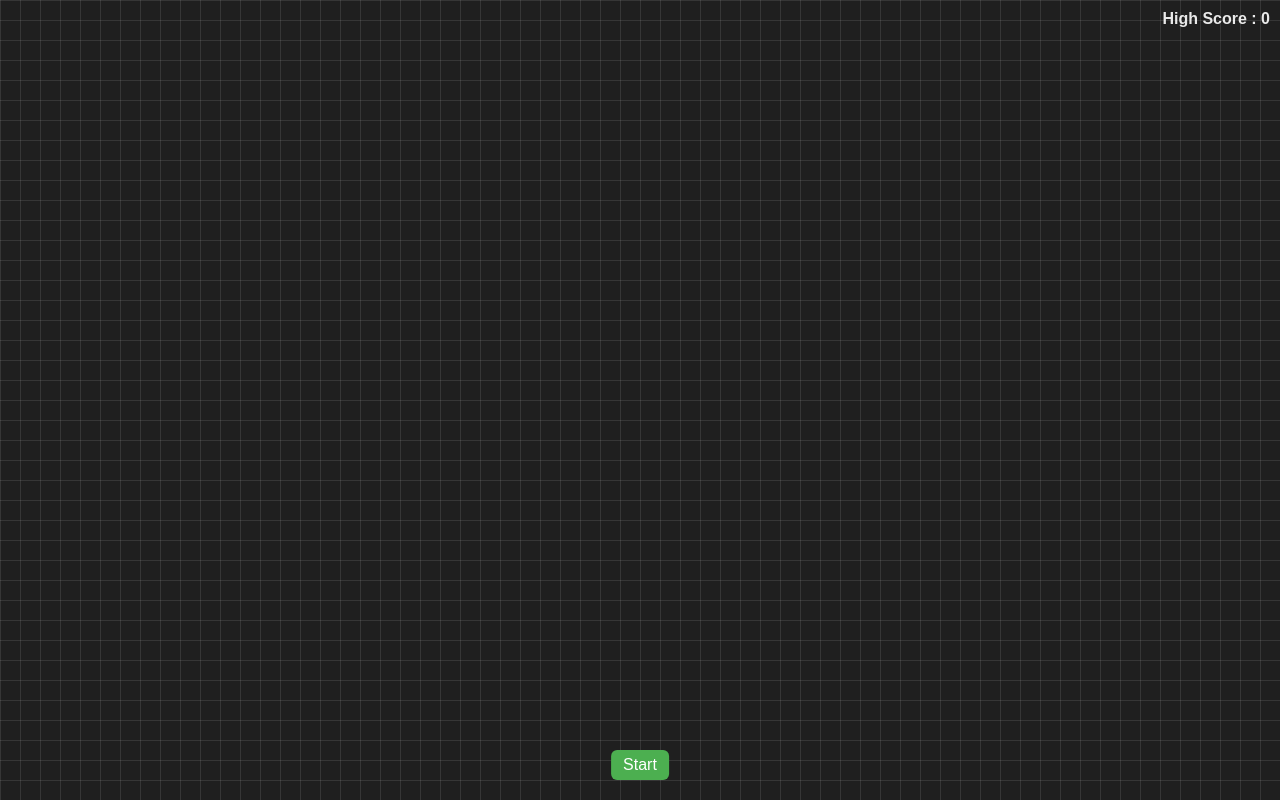
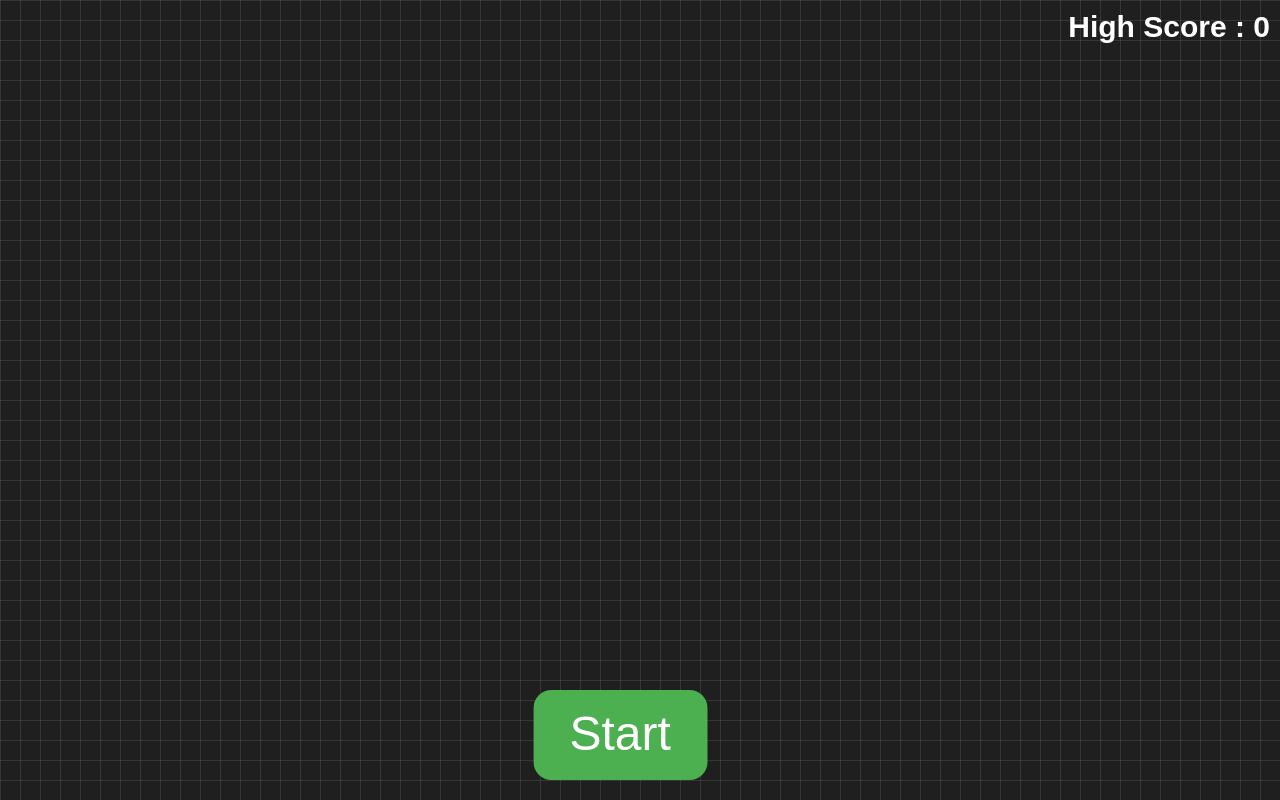
Before and after one commit to MarronFrui/Aim-Training, a website built with Vite: page index.html in a window 1280 px wide. Built offline with nearby package versions, Linux system fonts and the light colour scheme.

Commit message:
UI scale

```diff
--- a/index.html
+++ b/index.html
@@ -7,7 +7,7 @@
     <link rel="stylesheet" href="style.css" />
   </head>
   <body>
-    <div class="graph-grid"></div>
+    <div class="grid"></div>
     <button id="StartButton">Start</button>
 
     <div id="timer"></div>
--- a/style.css
+++ b/style.css
@@ -8,7 +8,7 @@ body {
   font-family: sans-serif;
 }
 
-.graph-grid {
+.grid {
   position: absolute;
   width: 100vw;
   height: 100vh;
@@ -46,9 +46,10 @@ button:hover {
 }
 
 #StartButton {
+  scale: 3;
   position: fixed;
-  bottom: 20px;
-  left: 50%;
+  bottom: 50px;
+  left: 53%;
   transform: translateX(-50%);
   z-index: 3;
 }
@@ -66,16 +67,7 @@ button:hover {
   position: fixed;
   top: 10px;
   right: 10px;
-  background: transparent;
-  padding: 0;
-  opacity: 0.9;
-  border-radius: 0;
-  font-size: 16px;
-  user-select: none;
-  z-index: 3;
-  display: flex;
-  flex-direction: column;
-  align-items: flex-end;
+  font-size: 30px;
 }
 
 #max-score {
```
